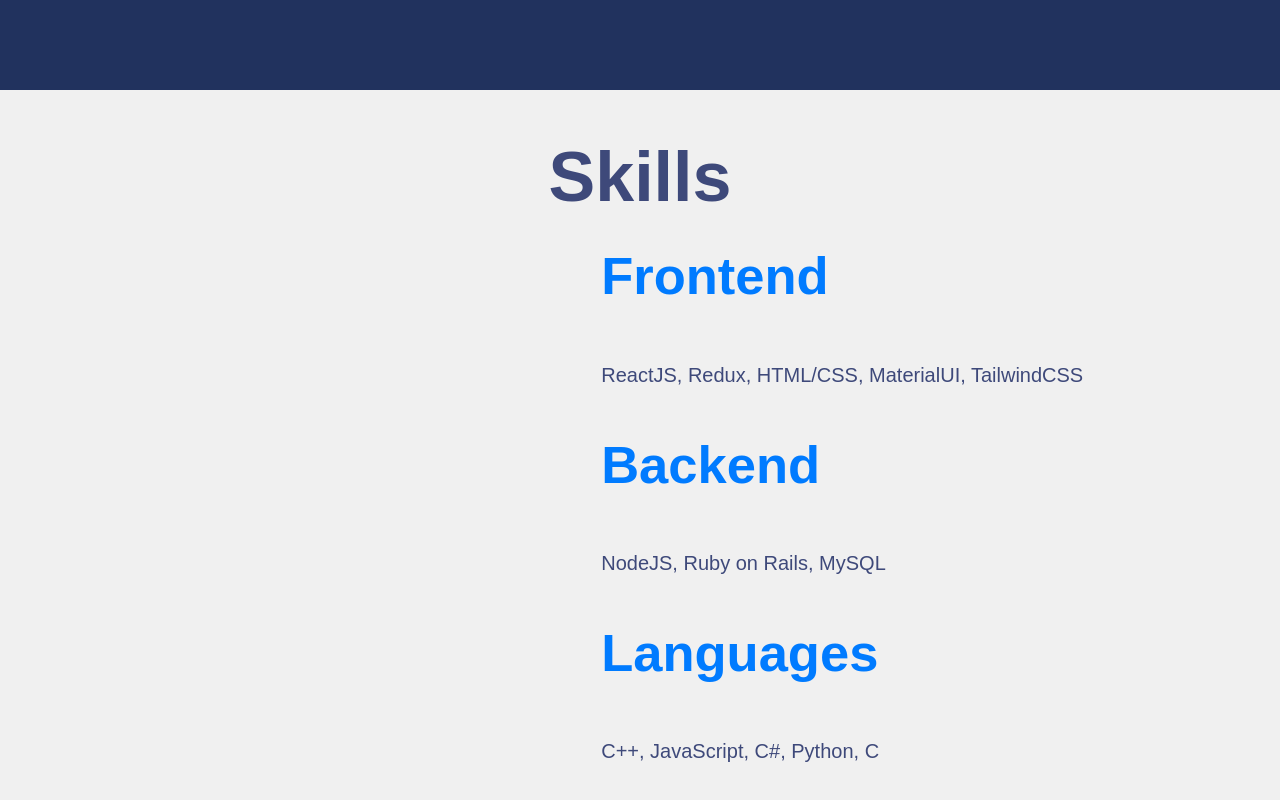
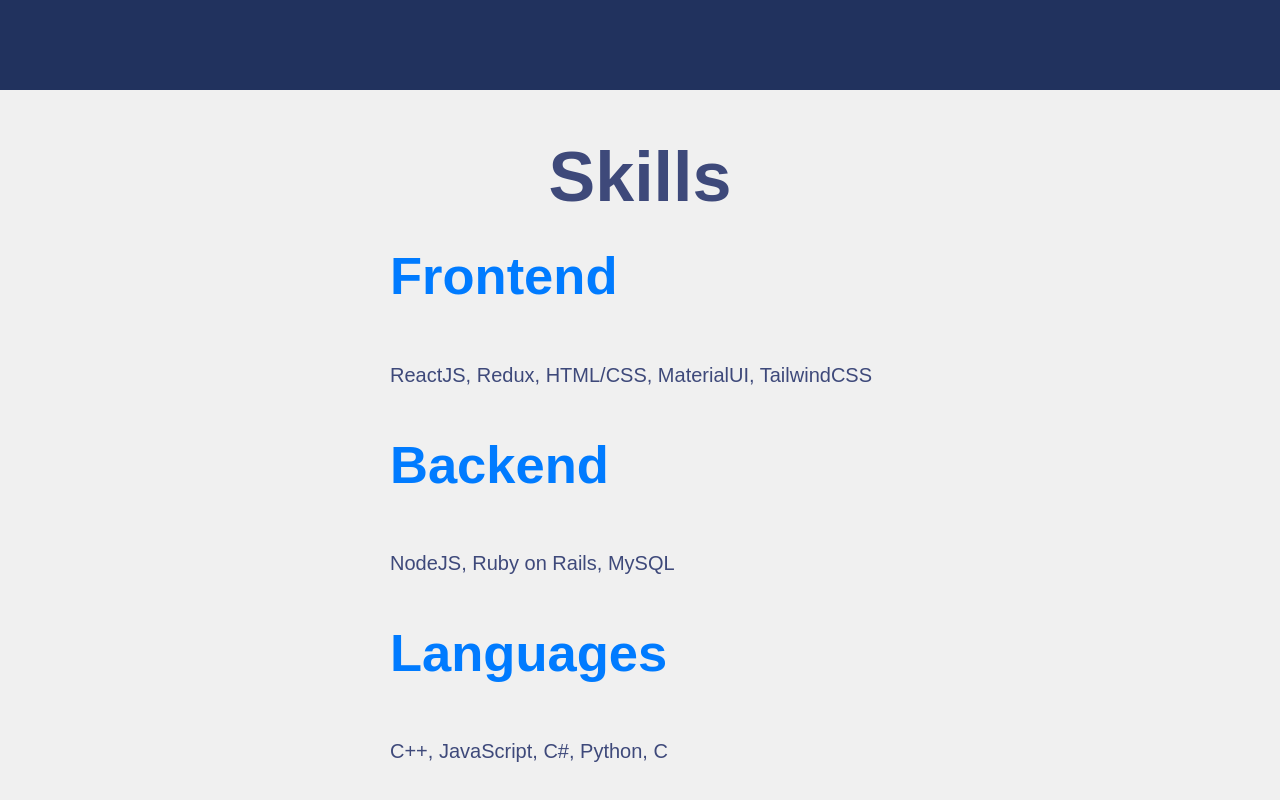
Before and after one commit to tcousik/Portfolio, a React (Create React App) app: page / in a window 1280 px wide. Shown: the part 760-1560 px from the top of the page. Built offline with nearby package versions, Linux system fonts and the light colour scheme.

Commit message:
fixed main

```diff
--- a/src/pages/VRProject.js
+++ b/src/pages/VRProject.js
@@ -30,7 +30,7 @@
                     <h2 >Technical Highlights</h2>
                     <p>The key technical features of this game include realistic ball physics, accurate pin interactions, and an accurate scorekeeping system.</p>
 
-                    <ul>
+                    <ul className="vr-stuff">
                         <li><strong>Physics Simulation:</strong> Implemented realistic ball physics to mimic the behavior of a bowling ball, ensuring a lifelike gaming experience. Downward force is added to make it easier for the player to launch the ball, lessening the chances for the ball to fly away.</li>
                         <li><strong>Pin Interaction:</strong> Developed a robust system for pin interaction, allowing them to respond accurately to collisions and reset appropriately after each frame. The angle of each pin is checked after the ball is launched and ones with a significant angle change are removed.</li>
                         <li><strong>User Interface (UI):</strong> Designed an intuitive UI to display and update the score in real-time, providing players with a clear understanding of their performance.</li>
@@ -41,7 +41,7 @@
 
                 <section className='title'>
                     <h2 >List of Complete Features from Proposal</h2>
-                    <ul>
+                    <ul className="vr-stuff">
                         <li>Created a bowling alley with a lane, pins, and a ball with realistic dimensions.</li>
                         <li>The controls are intuitive, allowing the player to easily grab the bowling ball and launch them towards the pins.</li>
                         <li>The game properly resets the number of pins in a frame based on how many were hit. If the player gets a strike, the game advances to the next frame.</li>
@@ -51,7 +51,7 @@
 
                 <section className='title'>
                     <h2>List of Missing Features from the Proposal</h2>
-                    <ul>
+                    <ul className="vr-stuff">
                         <li>There isn’t a leaderboard system to keep track of scores. The game displays the score for each frame but doesn’t provide a final score. There was added complexity here due to how strikes and spares have special conditions for scoring.</li>
                         <li>The scoreboard doesn’t display “X” or “/” for strikes and spares respectively.</li>
                     </ul>
@@ -59,7 +59,7 @@
 
                 <section className='title'>
                     <h2 >Measuring Project Success</h2>
-                    <ol>
+                    <ol className="vr-stuff">
                         <li>Realism: How closely the game simulates real-world bowling physics and interactions.</li>
                         <li>User Engagement: Player enjoyment and interaction level within the game environment.</li>
                         <li>Functionality: Accurate scorekeeping, proper pin resetting, and seamless game progression.</li>
--- a/src/styles/Home.css
+++ b/src/styles/Home.css
@@ -3,6 +3,13 @@
     align-items: center;
     font-family: "Arial", sans-serif;
     color: #3e497a;
+}
+
+h1,
+ol,
+li {
+    justify-content: center;
+    padding-left: 0%;
 }
 
 .about {
--- a/src/styles/vr.css
+++ b/src/styles/vr.css
@@ -39,18 +39,20 @@
     text-decoration: underline;
 }
 
+.vr-stuff {
+    padding-left: 33%;
+}
+
 ul {
     text-align: center;
     max-width: 500px;
     text-align: left;
-    padding-left: 33%;
 }
 
 ol {
     text-align: center;
     max-width: 500px;
     text-align: left;
-    padding-left: 33%;
 }
 
 li {
```
